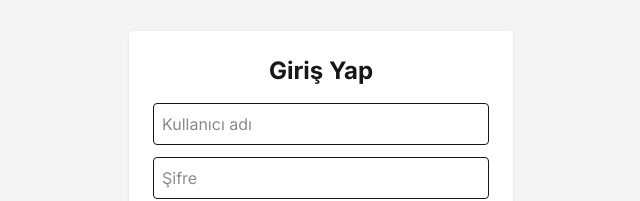
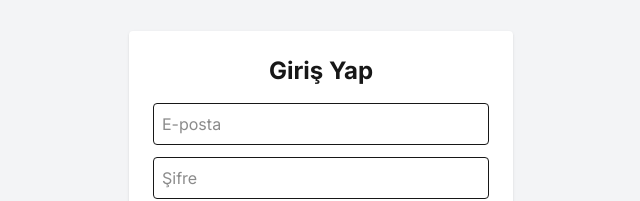
Before and after one commit to j4v4n5h1r/frontend-temp-ehmed, a Next.js app: page /login in a window 1280 px wide. Shown: the part 245-446 px from the top of the page, without its empty margins (319-959 px from the left). Built offline with nearby package versions, Linux system fonts and the light colour scheme.

Commit message:
Frontend changes

```diff
--- a/app/login/page.jsx
+++ b/app/login/page.jsx
@@ -2,12 +2,11 @@
 
 import { useState } from 'react';
 import { useRouter } from 'next/navigation';
-import cookie from 'js-cookie';
 
 export default function LoginPage() {
   const router = useRouter();
 
-  const [username, setUsername] = useState('');
+  const [email, setEmail] = useState('');
   const [password, setPassword] = useState('');
   const [error, setError] = useState(null);
   const [isLoading, setIsLoading] = useState(false);
@@ -18,23 +17,24 @@ export default function LoginPage() {
     setIsLoading(true);
 
     try {
-      const body = new URLSearchParams();
-      body.append('username', username);
-      body.append('password', password);
-
-      const res = await fetch('http://localhost:8000/api/v1/auth/token', {
+      const res = await fetch(`${process.env.NEXT_PUBLIC_API_URL}/api/v1/auth/login`, {
         method: 'POST',
         headers: {
-          'Content-Type': 'application/x-www-form-urlencoded'
+          'Content-Type': 'application/json'
         },
-        body: body.toString()
+        body: JSON.stringify({
+          email: email,
+          password: password
+        })
       });
 
       if (!res.ok) throw new Error('Giriş başarısız');
 
       const data = await res.json();
-      cookie.set('token', data.access_token);
-      router.push('/dashboard'); // Giriş sonrası yönlendirme
+
+      localStorage.setItem('token', data.access_token);
+
+      router.push('/dashboard');
     } catch (err) {
       setError(err.message || 'Bir hata oluştu');
     } finally {
@@ -52,10 +52,10 @@ export default function LoginPage() {
         {error && <p className="text-red-500 mb-4">{error}</p>}
 
         <input
-          type="text"
-          placeholder="Kullanıcı adı"
-          value={username}
-          onChange={(e) => setUsername(e.target.value)}
+          type="email"
+          placeholder="E-posta"
+          value={email}
+          onChange={(e) => setEmail(e.target.value)}
           required
           className="w-full mb-3 p-2 border rounded"
         />
```
